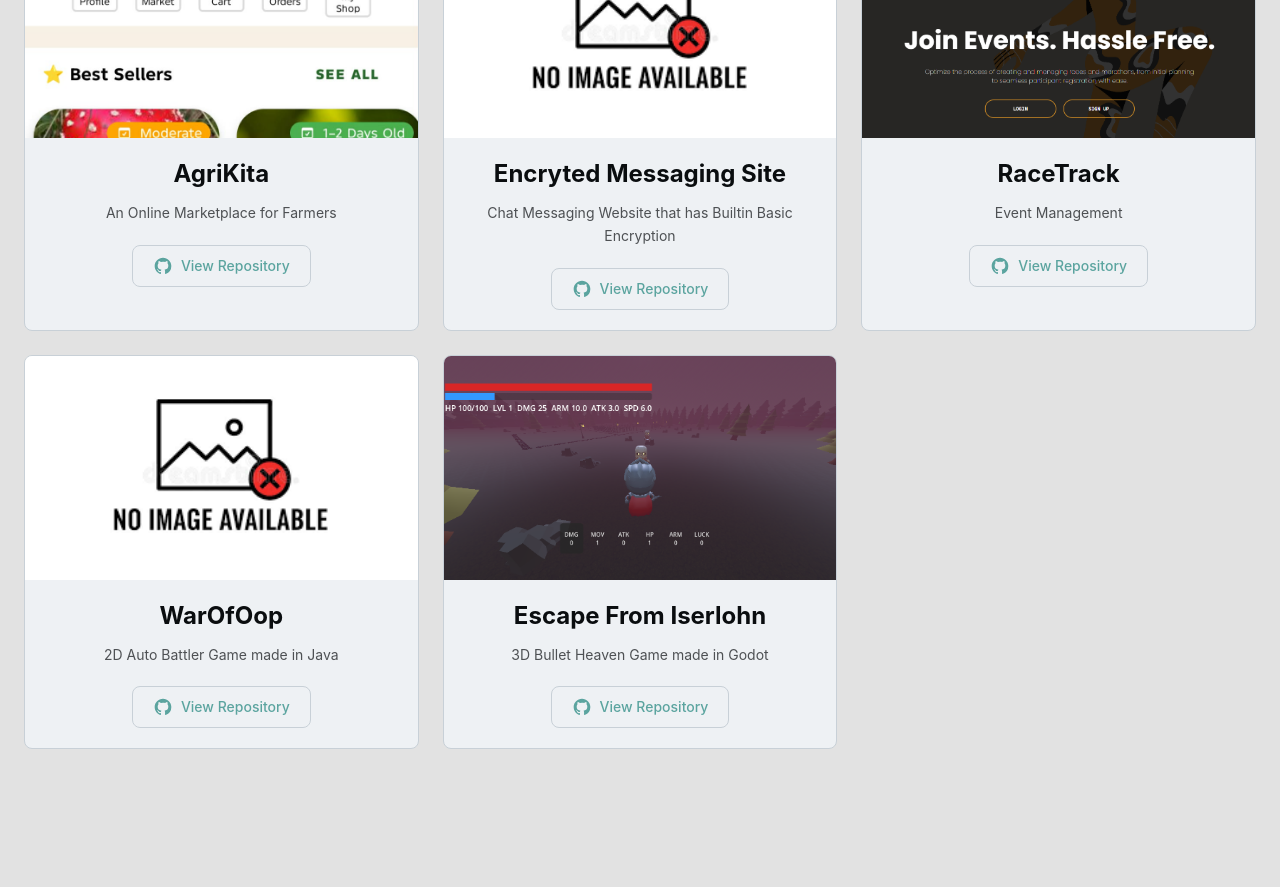
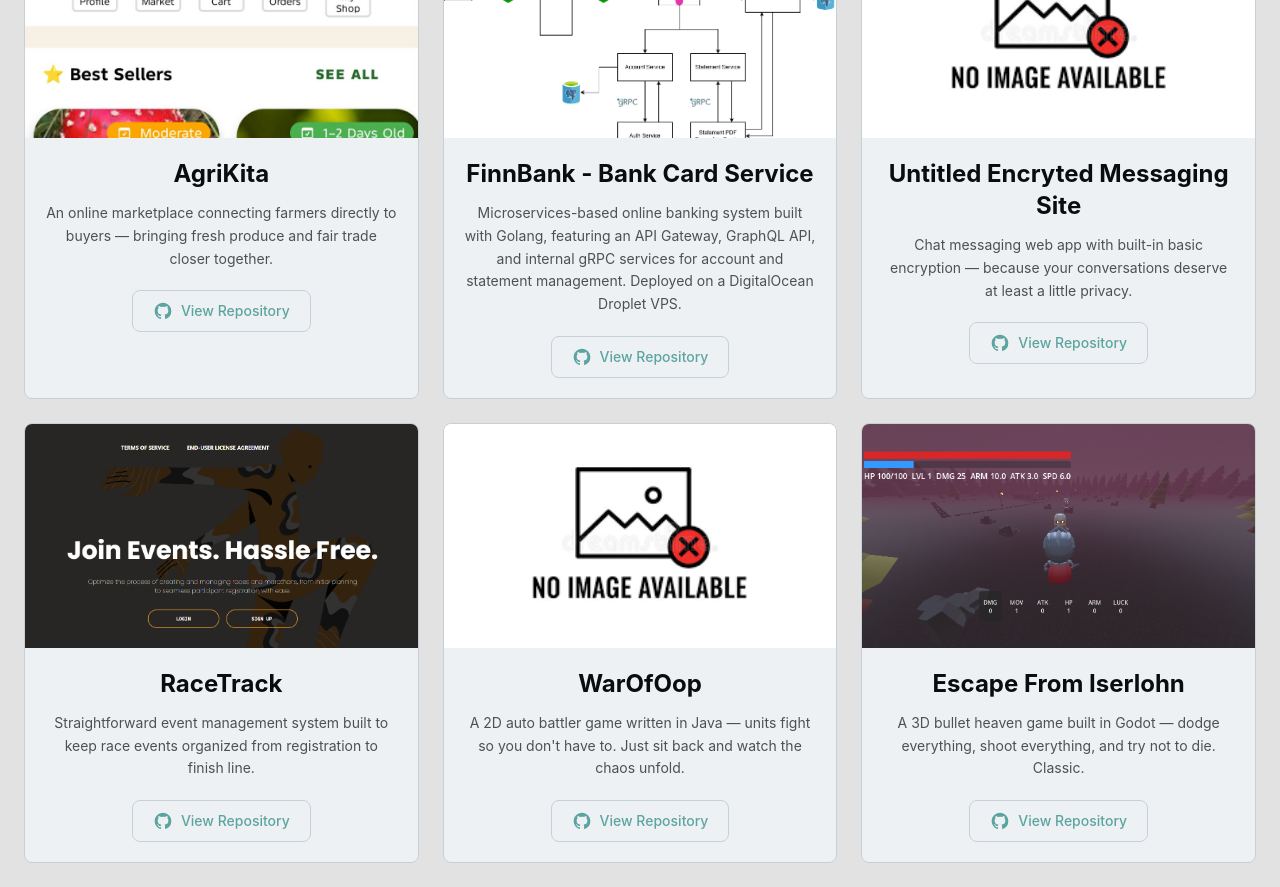
Before and after one commit to Raidiniom/portfolio, a Next.js app: page /projects in a window 1280 px wide. Shown: the part 320-1207 px from the top of the page. Before the commit the page ends 1093 px from the top, so only its background shows below. Built offline with nearby package versions, Linux system fonts and the light colour scheme.

Commit message:
Add the two certificates from the Vietnam Study Tour

```diff
--- a/app/components/Projcard.tsx
+++ b/app/components/Projcard.tsx
@@ -51,7 +51,7 @@ export default function Projcard({ title, description, screenshot, link }: Projp
             <div className="p-5 text-center">
                 <h2 className="text-2xl font-bold text-foreground mb-3 group-hover:text-noel-teal transition-colors">{title}</h2>
 
-                <p className="text-foreground/70 mb-5 line-clamp-2 leading-relaxed text-sm">
+                <p className="text-foreground/70 mb-5 line-clamp-10 leading-relaxed text-sm">
                     {description}
                 </p>
 
--- a/app/projects/data/data.ts
+++ b/app/projects/data/data.ts
@@ -1,13 +1,19 @@
 export const project_details = [
     {
         title: "AgriKita",
-        description: "An Online Marketplace for Farmers",
+        description: "An online marketplace connecting farmers directly to buyers — bringing fresh produce and fair trade closer together.",
         screenshot: "./project_img/agrikita_2.jpg",
         link: "https://github.com/Gnashal/AgriKita",
     },
     {
-        title: "Encryted Messaging Site",
-        description: "Chat Messaging Website that has Builtin Basic Encryption",
+        title: "FinnBank - Bank Card Service",
+        description: "Microservices-based online banking system built with Golang, featuring an API Gateway, GraphQL API, and internal gRPC services for account and statement management. Deployed on a DigitalOcean Droplet VPS.",
+        screenshot: "./project_img/Finnbank.png",
+        link: "https://github.com/23000003/Finnbank",
+    },
+    {
+        title: "Untitled Encryted Messaging Site",
+        description: "Chat messaging web app with built-in basic encryption — because your conversations deserve at least a little privacy.",
         screenshot: "./project_img/no_screenshot.png",
         link: "https://github.com/CallenCaracy/IAS_Final_Project",
     },
@@ -25,19 +31,19 @@ export const project_details = [
     // },
     {
         title: "RaceTrack",
-        description: "Event Management",
+        description: "Straightforward event management system built to keep race events organized from registration to finish line.",
         screenshot: "./project_img/racetrack.png",
         link: "https://github.com/Raidiniom/racetrack",
     },
     {
         title: "WarOfOop",
-        description: "2D Auto Battler Game made in Java",
+        description: "A 2D auto battler game written in Java — units fight so you don't have to. Just sit back and watch the chaos unfold.",
         screenshot: "./project_img/no_screenshot.png",
         link: "https://github.com/Gnashal/WarOfOop",
     },
     {
         title: "Escape From Iserlohn",
-        description: "3D Bullet Heaven Game made in Godot",
+        description: "A 3D bullet heaven game built in Godot — dodge everything, shoot everything, and try not to die. Classic.",
         screenshot: "./project_img/escape_from_iserlohn.png",
         link: "https://github.com/Raidiniom/EscapeFromIserlohn",
     },
```
Also changed, not shown: public/project_img/Finnbank.png (added).
